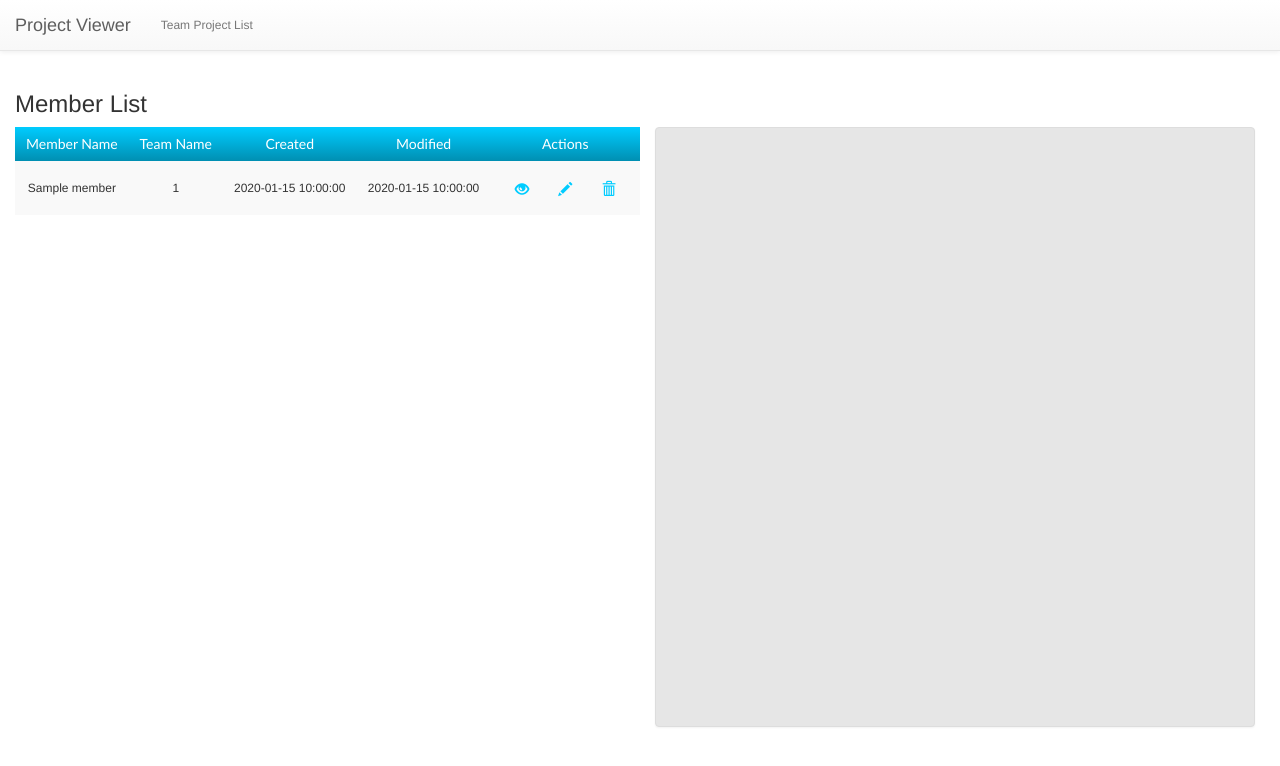
After one commit to fdcgrace/pviewer, a CakePHP app: the page made by app/View/Members/index.ctp in a window 1280 px wide. The commit adds this page. Shown: the top 766 px of the page. Run offline with PHP 8.4 and a stand-in for CakePHP, Linux system fonts and the light colour scheme; the template is opened without the code that fills it: most values are stand-ins (such as "Sample title", 1, 10 or a date in 2020); some libraries are stand-ins or nearby versions.

Commit message:
evaluation
pages to view all members and all team leaders and able to see, dl and
print eval sheet

```diff
--- a/app/Controller/TeamsController.php
+++ b/app/Controller/TeamsController.php
@@ -211,4 +211,9 @@ class TeamsController extends AppController {
 			}
 		}
 	}
+
+	public function view() {
+		$this->paginate = array('limit' => 5);
+		$this->set('teams', $this->Paginator->paginate());
+	}
 }
--- a/app/View/Layouts/default.ctp
+++ b/app/View/Layouts/default.ctp
@@ -54,7 +54,8 @@ $cakeVersion = __d('cake_dev', 'CakePHP %s', Configure::version())
 			// 'bootstrap-slider',
 			'jquery-ui',
 			//'npm',
-			'custom'
+			'custom',
+			'pdfobject'
 			)
 		);
 
--- /dev/null
+++ b/app/View/Members/index.ctp
@@ -0,0 +1,103 @@
+<style>
+	table {
+		width: 100%;
+		height: 100%;
+		border-radius: 15px;
+		padding: 4px;
+		text-align: center;
+	}
+	th, td {
+		padding: 10px;
+	}
+	th {
+		background: linear-gradient(#00CCFF,#008FB2);
+		color: #FFFFFF;
+		font-size: 14px;
+		font-family: "Trebuchet MS", Helvetica, sans-serif;
+		font-weight: normal;
+		text-align: center;
+	}
+	th > a {
+		color: #FFFFFF;
+	}
+	.btn {
+		color: #00CCFF;
+	}
+	div.btn-group > .btn{
+		background: #E6E6E6;
+		border: 1px #E6E6E6;
+	}
+</style>
+
+<script type="text/javascript">
+	/*window.onload = function () {
+		var pdf = new PDFObject({
+			url: "http://localhost/pviewer/sheets/merechristianitylewis.pdf",
+			id: "pdfRenderer",
+			pdfOpenParams: {
+				view: "FitH"
+			}
+		}).embed("pdfRenderer");
+	}*/
+$(document).ready(function() {
+	$(".view").each( function() {
+		$(this).on("click", function() {
+			var filename = $(this).attr('value');
+			loadPDF(filename);
+		});
+	});
+
+	function loadPDF(filename) {
+		var pdf = new PDFObject({
+			url: "http://localhost/pviewer/sheets/"+filename+".pdf",
+			id: "pdfRenderer",
+			pdfOpenParams: {
+				view: "FitH"
+			}
+		}).embed("pdfRenderer");
+	}
+});
+</script>
+
+<div class="container-fluid">
+	<h3>Member List</h3>
+	<div class="col-md-6">
+		<div class="row">
+		<table class="table-responsive table-striped">
+			<thead>
+				<th><?php echo $this->Paginator->sort('Member Name'); ?></th>
+				<th><?php echo $this->Paginator->sort('Team Name'); ?></th>
+				<th><?php echo $this->Paginator->sort('Created'); ?></th>
+				<th><?php echo $this->Paginator->sort('Modified'); ?></th>
+				<th class="actions"><?php echo __('Actions'); ?></th>
+			</thead>
+			<tbody>
+				<?php foreach ($members as $member): ?>
+					<tr>
+						<td><?php echo h($member['Member']['member']); ?></td>
+						<td><?php echo h($member['Member']['team_id']); ?></td>
+						<td><?php echo h($member['Member']['created']); ?></td>
+						<td><?php echo h($member['Member']['modified']); ?></td>
+						<td class="actions">
+							<?php echo $this->Html->link(__(''), '#', array('label' => false, 'value' => $member['Member']['id'], 'class' => 'btn glyphicon glyphicon-eye-open view')); ?>
+							<?php echo $this->Html->link(__(''), array('action' => 'edit', $member['Member']['id']), array('data-toggle' => 'modal', 'data-target' => '#', 'label' => false, 'class' => 'btn glyphicon glyphicon-pencil')); ?>
+							<?php echo $this->Form->postLink(__(''), array('action' => 'delete', $member['Member']['id']), array('label' => false, 'class' => 'btn glyphicon glyphicon-trash', 'confirm' => __('Are you sure you want to delete # %s?', $member['Member']['id']))); ?>
+						</td>
+					</tr>
+				<?php endforeach; ?>
+			</tbody>
+		</table>
+		</div>
+		<div class=" row paging btn-group">
+		<?php
+			echo $this->Paginator->prev('< ' . __(''), array('tag' => false, 'class' => 'btn btn-sm btn-primary'), null, array('tag' => false, 'class' => 'btn btn-sm btn-primary prev disabled'));
+			echo $this->Paginator->numbers(array('separator' => '', 'class' => 'btn btn-sm btn-default'));
+			echo $this->Paginator->next(__('') . ' >', array('tag' => false, 'class' => 'btn btn-sm btn-primary'), null, array('tag' => false, 'class' => 'btn btn-sm btn-primary next disabled'));
+		?>
+		</div>
+	</div>
+	<div class="col-md-6">
+		<div id="pdfRenderer" class="panel panel-default" style="height:600px;width:600px;background-color:#E6E6E6;">
+		</div>
+	</div>
+</div>
--- a/app/View/Teams/index.ctp
+++ b/app/View/Teams/index.ctp
@@ -45,8 +45,9 @@
 	<div class="row">
 		<div class="col-md-8">
 			<?php echo $this->Html->link(__('Project List'), array('controller' => 'Projects', 'action' => 'index'), array('class' => 'btn btn-primary')); ?>
+			<?php echo $this->Html->link(__('Member List'), array('controller' => 'Members', 'action' => 'index'), array('class' => 'btn btn-info')); ?>
+			<?php echo $this->Html->link(__('Team Leader List'), array('controller' => 'Teams', 'action' => 'view'), array('class' => 'btn btn-warning')); ?>
 			<?php echo $this->Html->link(__('Add Team Leader'), '#', array('class' => 'btn btn-success', 'data-target' => '#add', 'data-toggle' => 'modal')); ?>
-			<!-- <a class="btn btn-success" data-toggle="modal" data-target="#add">Add Team Leader</a> -->
 			<?php echo $this->Html->link(__('Save'), array('controller' => 'Teams', 'action' => 'save'), array('class' => 'btn btn-default')); ?>
 		</div>
 	</div>
```
Also changed, not shown: app/Controller/MembersController.php (+5 -4 lines), app/View/Teams/view.ctp (added, +103 -0 lines), app/webroot/js/pdfobject.js (added, +2 -0 lines), 2 other files.
